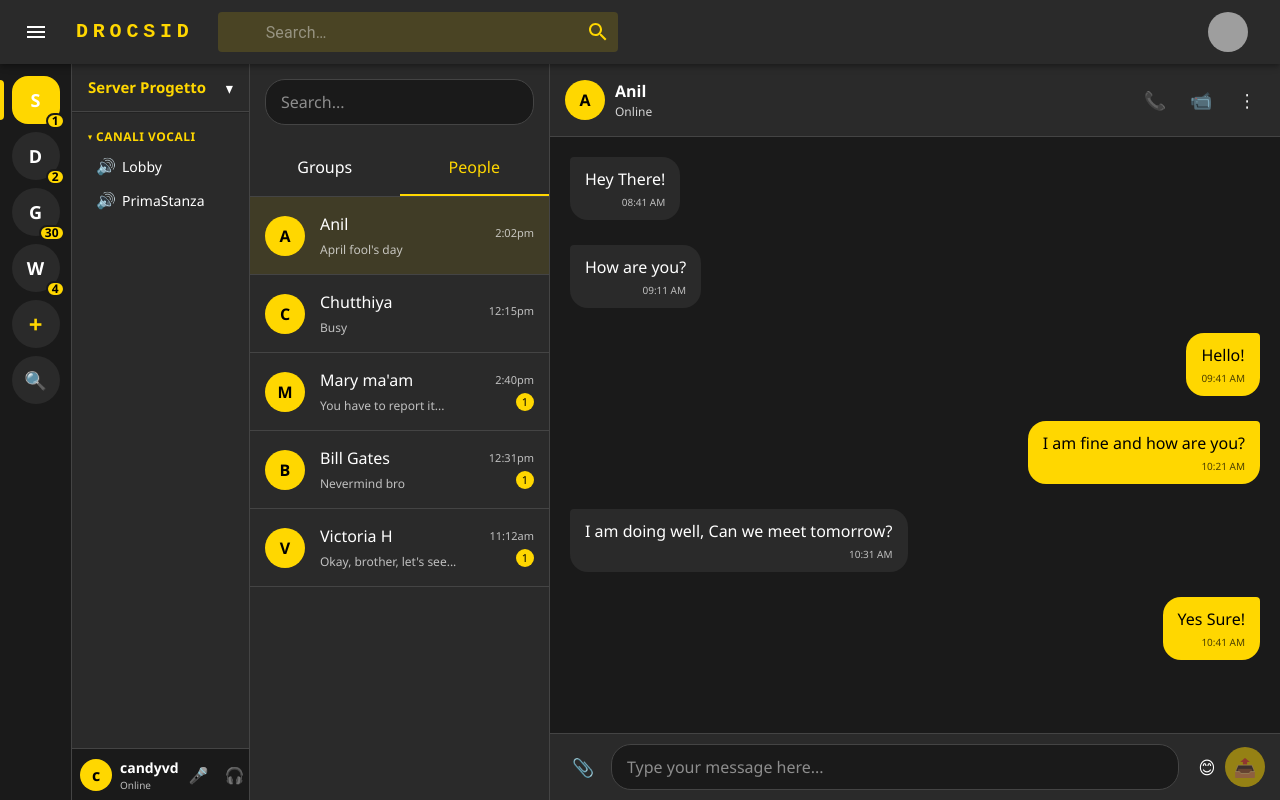
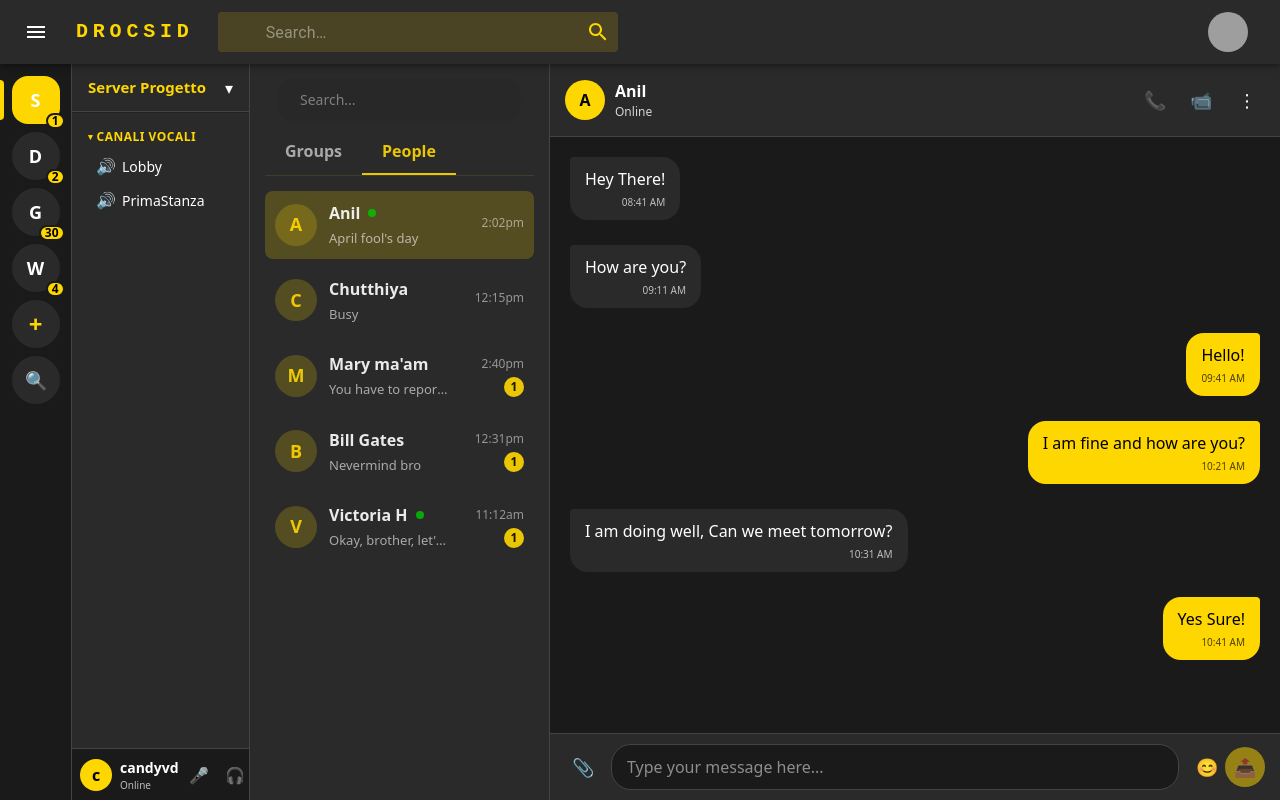
Before and after one commit to vendittogiovanni97/ProgettoFinaleCorso, a React (Vite) app in the folder Frontend/: page /dashboard in a window 1280 px wide. Built offline with nearby package versions, Linux system fonts and the light colour scheme; grey boxes are pictures that could not be loaded.

Commit message:
barraandchat

```diff
--- a/Frontend/src/App.css
+++ b/Frontend/src/App.css
@@ -10,20 +10,14 @@
   --hover-color: rgba(255, 215, 0, 0.1); /* Giallo trasparente per hover */
 }
 
-* {
-  margin: 0;
-  padding: 0;
-  box-sizing: border-box;
-  font-family: "Segoe UI", Tahoma, Geneva, Verdana, sans-serif;
-}
 
-body {
+/*body {
   background-color: var(--background-dark);
   color: var(--text-light);
   font-family: "Segoe UI", Tahoma, Geneva, Verdana, sans-serif;
   margin: 0;
   padding: 0;
-}
+}*/
 
 .app-wrapper {
   display: flex;
@@ -40,45 +34,6 @@
   height: calc(100vh - 64px);
   margin-top: 64px; /* Space for top bar */
   overflow: hidden;
-}
-
-/* Barra superiore (AppBar) */
-.responsive-app-bar {
-  background-color: var(--background-light);
-  color: var(--text-light);
-  position: fixed;
-  top: 0;
-  left: 0;
-  right: 0;
-  height: 64px;
-  z-index: 100;
-  display: flex;
-  align-items: center;
-  justify-content: space-between;
-  padding: 0 20px;
-  box-shadow: 0 2px 4px rgba(0, 0, 0, 0.2);
-}
-
-.app-logo {
-  font-size: 20px;
-  font-weight: bold;
-  color: var(--primary-color);
-}
-
-.nav-links {
-  display: flex;
-  gap: 20px;
-}
-
-.nav-link {
-  color: var(--text-light);
-  text-decoration: none;
-  padding: 8px 12px;
-  border-radius: 4px;
-}
-
-.nav-link:hover {
-  background-color: var(--hover-color);
 }
 
 /* Sidebar modificata (ora vuota) */
--- a/Frontend/src/Components/chat/ChatLists.tsx
+++ b/Frontend/src/Components/chat/ChatLists.tsx
@@ -1,5 +1,6 @@
 import React, { useState } from "react";
 import { ChatListsProps } from "../../types/components/typesChatLists";
+import * as S from "../../styled/ChatListStyled";
 
 const ChatLists: React.FC<ChatListsProps> = ({
   contacts,
@@ -19,87 +20,82 @@
   );
 
   const handleTabClick = (tab: "groups" | "people") => {
-    console.log(`Tab clicked: ${tab}`);
     setActiveTab(tab);
   };
 
   const handleChatClick = (id: number, isGroup: boolean, name: string) => {
-    console.log(`Chat clicked: ${id}, isGroup: ${isGroup}, name: ${name}`);
     onSelectChat(id, isGroup, name);
   };
 
   return (
-    <div className="chat-lists">
-      <div className="search-container">
-        <input
+    <S.ChatListsContainer>
+      <S.SearchContainer>
+        <S.SearchInput
           type="text"
           placeholder="Search..."
-          className="search-input"
           value={searchQuery}
           onChange={(e) => setSearchQuery(e.target.value)}
         />
-      </div>
+      </S.SearchContainer>
 
-      <div className="tabs">
-        <div
-          className={`tab ${activeTab === "groups" ? "active" : ""}`}
+      <S.TabsContainer>
+        <S.Tab
+          active={activeTab === "groups"}
           onClick={() => handleTabClick("groups")}
         >
           Groups
-        </div>
-        <div
-          className={`tab ${activeTab === "people" ? "active" : ""}`}
+        </S.Tab>
+        <S.Tab
+          active={activeTab === "people"}
           onClick={() => handleTabClick("people")}
         >
           People
-        </div>
-      </div>
+        </S.Tab>
+      </S.TabsContainer>
 
-      <div className="chat-list">
+      <S.ChatList>
         {activeTab === "people" &&
           filteredContacts.map((contact) => (
-            <div
+            <S.ChatItem
               key={contact.id}
-              className={`chat-item ${activeChatId === contact.id ? "active" : ""}`}
+              active={activeChatId === contact.id}
               onClick={() => handleChatClick(contact.id, false, contact.name)}
             >
-              <div className="chat-avatar">{contact.name.charAt(0)}</div>
-              <div className="chat-details">
-                <div className="chat-name">
+              <S.ChatAvatar>{contact.name.charAt(0)}</S.ChatAvatar>
+              <S.ChatDetails>
+                <S.ChatName>
                   {contact.name}
-                  {contact.isOnline && (
-                    <span className="status-indicator"></span>
-                  )}
-                </div>
-                <div className="chat-preview">{contact.status}</div>
-              </div>
-              <div className="chat-meta">
-                <div className="chat-time">{contact.lastSeen}</div>
-                {Math.random() > 0.5 && <div className="unread-badge">1</div>}
-              </div>
-            </div>
+                  {contact.isOnline && <S.StatusIndicator />}
+                </S.ChatName>
+                <S.ChatPreview>{contact.status}</S.ChatPreview>
+              </S.ChatDetails>
+              <S.ChatMeta>
+                <S.ChatTime>{contact.lastSeen}</S.ChatTime>
+                {Math.random() > 0.5 && <S.UnreadBadge>1</S.UnreadBadge>}
+              </S.ChatMeta>
+            </S.ChatItem>
           ))}
 
         {activeTab === "groups" &&
           filteredGroups.map((group) => (
-            <div
+            <S.ChatItem
               key={group.id}
-              className={`chat-item ${activeChatId === group.id ? "active" : ""}`}
+              active={activeChatId === group.id}
               onClick={() => handleChatClick(group.id, true, group.name)}
             >
-              <div className="chat-avatar">{group.name.charAt(0)}</div>
-              <div className="chat-details">
-                <div className="chat-name">{group.name}</div>
-                <div className="chat-preview">{group.description}</div>
-              </div>
-              <div className="chat-meta">
-                <div className="chat-time">{group.lastActive}</div>
-                {Math.random() > 0.5 && <div className="unread-badge">2</div>}
-              </div>
-            </div>
+              <S.ChatAvatar>{group.name.charAt(0)}</S.ChatAvatar>
+              <S.ChatDetails>
+                <S.ChatName>{group.name}</S.ChatName>
+                <S.ChatPreview>{group.description}</S.ChatPreview>
+              </S.ChatDetails>
+              <S.ChatMeta>
+                <S.ChatTime>{group.lastActive}</S.ChatTime>
+                {Math.random() > 0.5 && <S.UnreadBadge>2</S.UnreadBadge>}
+              </S.ChatMeta>
+            </S.ChatItem>
           ))}
-      </div>
-    </div>
+      </S.ChatList>
+    </S.ChatListsContainer>
   );
 };
 
--- a/Frontend/src/css/ChatLists.css
+++ /dev/null
@@ -1,149 +0,0 @@
-.chatlists-container {
-    width: 100%;
-    height: 100%;
-    overflow-y: auto;
-    background-color: var(--background-dark);
-    display: flex;
-    flex-direction: column;
-    padding: 15px;
-    gap: 20px;
-    position: fixed;
-  }
-
-  .search-bar {
-    background-color: var(--background-light);
-    margin: 15px;
-    border-radius: 20px;
-    padding: 10px 16px;
-    display: flex;
-    align-items: center;
-    box-shadow: 0 1px 3px rgba(0, 0, 0, 0.1);
-  }
-
-  .search-bar input {
-    border: none;
-    outline: none;
-    width: 100%;
-    margin-left: 8px;
-    font-size: 14px;
-    color: var(--text-light);
-    background-color: transparent;
-  }
-
-  .search-icon {
-    color: #888;
-  }
-
-  .section {
-    background-color: var(--background-light);
-    border-radius: 12px;
-    box-shadow: 0 2px 8px rgba(0, 0, 0, 0.1);
-    padding: 15px;
-  }
-
-  .section-title {
-    font-size: 16px;
-    font-weight: bold;
-    margin-bottom: 12px;
-    color: var(--text-light);
-  }
-
-  .chat-item {
-    display: flex;
-    align-items: center;
-    padding: 10px;
-    position: relative;
-    cursor: pointer;
-    transition: background-color 0.2s;
-    border-radius: 8px;
-  }
-
-  .chat-item:hover {
-    background-color: var(--hover-color);
-  }
-
-  .chat-item.active {
-    background-color: rgba(255, 215, 0, 0.2);
-  }
-
-  .avatar {
-    width: 48px;
-    height: 48px;
-    min-width: 48px;
-    border-radius: 50%;
-    background-color: var(--primary-color);
-    overflow: hidden;
-    margin-right: 12px;
-    position: relative;
-    display: flex;
-    align-items: center;
-    justify-content: center;
-    color: var(--text-dark);
-    font-weight: bold;
-  }
-
-  .avatar img {
-    width: 100%;
-    height: 100%;
-    object-fit: cover;
-  }
-
-  .chat-details {
-    flex: 1;
-    min-width: 0;
-  }
-
-  .chat-name {
-    font-weight: 600;
-    margin-bottom: 4px;
-    color: var(--text-light);
-    white-space: nowrap;
-    overflow: hidden;
-    text-overflow: ellipsis;
-  }
-
-  .chat-preview {
-    color: #777;
-    font-size: 13px;
-    white-space: nowrap;
-    overflow: hidden;
-    text-overflow: ellipsis;
-  }
-
-  .chat-meta {
-    text-align: right;
-    color: #999;
-    font-size: 12px;
-    margin-left: 8px;
-    display: flex;
-    flex-direction: column;
-    align-items: flex-end;
-    min-width: 65px;
-  }
-
-  .chat-time {
-    margin-bottom: 4px;
-    white-space: nowrap;
-  }
-
-  .unread-badge {
-    background-color: var(--primary-color);
-    color: var(--text-dark);
-    border-radius: 50%;
-    width: 20px;
-    height: 20px;
-    display: flex;
-    align-items: center;
-    justify-content: center;
-    font-size: 12px;
-  }
-
-  .read-check {
-    color: #34c759;
-  }
-
-  .divider {
-    height: 1px;
-    background-color: var(--border-color);
-    margin: 10px 0;
-  }
--- /dev/null
+++ b/Frontend/src/styled/ChatListStyled.tsx
@@ -0,0 +1,151 @@
+import styled from "styled-components";
+
+export const ChatListsContainer = styled.div`
+   width: 100%;
+  height: calc(100vh - 120px); /* Altezza fissa per permettere scrolling */
+  overflow-y: auto; /* Abilita scroll verticale */
+  background: #2a2a2a
+  display: flex;
+  flex-direction: column;
+  padding: 15px 15px 5px; /* Padding ridotto in basso */
+  gap: 12px; /* Gap ridotto */
+`;
+
+export const SearchContainer = styled.div`
+  background: rgba(40, 40, 40, 0.88);
+  margin: 0 15px 10px; /* Margini ridotti */
+  border-radius: 12px; /* Bordi più stretti */
+  padding: 8px 12px; /* Padding ridotto */
+  display: flex;
+  align-items: center;
+  box-shadow: 0 1px 3px rgba(0, 0, 0, 0.1);
+  height: 40px; /* Altezza fissa */
+`;
+
+export const SearchInput = styled.input`
+  border: none;
+  outline: none;
+  width: 100%;
+  margin-left: 8px;
+  font-size: 14px;
+  color: rgba(255, 255, 255, 0.8);
+  background: transparent;
+`;
+
+export const TabsContainer = styled.div`
+  display: flex;
+  border-bottom: 1px solid rgba(255, 215, 0, 0.1);
+  margin-bottom: 15px;
+`;
+
+export const Tab = styled.div<{ active: boolean }>`
+  padding: 10px 20px;
+  cursor: pointer;
+  font-weight: 600;
+  color: ${({ active }) => (active ? "rgba(255, 215, 0, 0.9)" : "rgba(255, 255, 255, 0.6)")};
+  border-bottom: 2px solid ${({ active }) => (active ? "rgba(255, 215, 0, 0.9)" : "transparent")};
+  transition: all 0.2s ease;
+
+  &:hover {
+    color: rgba(255, 215, 0, 0.8);
+  }
+`;
+
+export const ChatList = styled.div`
+  display: flex;
+  flex-direction: column;
+  gap: 8px; /* Gap ridotto tra gli item */
+  padding-bottom: 10px; /* Spazio per lo scroll */
+`;
+
+export const ChatItem = styled.div<{ active: boolean }>`
+   display: flex;
+  align-items: center;
+  padding: 10px; /* Padding ridotto */
+  cursor: pointer;
+  transition: background 0.2s;
+  border-radius: 8px;
+  min-height: 60px; /* Altezza minima ridotta */
+  background: ${({ active }) => active ? "rgba(255, 215, 0, 0.2)" : "transparent"};
+
+  &:hover {
+    background: rgba(255, 215, 0, 0.1);
+  }
+`;
+
+export const ChatAvatar = styled.div`
+  width: 42px;
+  height: 42px;
+  min-width: 42px;
+  border-radius: 50%;
+  background: rgba(255, 215, 0, 0.2);
+  margin-right: 12px;
+  display: flex;
+  align-items: center;
+  justify-content: center;
+  color: rgba(255, 215, 0, 0.9);
+  font-weight: bold;
+  font-size: 18px;
+`;
+
+export const ChatDetails = styled.div`
+  flex: 1;
+  min-width: 0;
+`;
+
+export const ChatName = styled.div`
+  font-weight: 600;
+  margin-bottom: 4px;
+  color: rgba(255, 255, 255, 0.9);
+  white-space: nowrap;
+  overflow: hidden;
+  text-overflow: ellipsis;
+  display: flex;
+  align-items: center;
+  gap: 8px;
+`;
+
+export const StatusIndicator = styled.span`
+  display: inline-block;
+  width: 8px;
+  height: 8px;
+  border-radius: 50%;
+  background: rgba(0, 200, 0, 0.8);
+`;
+
+export const ChatPreview = styled.div`
+  color: rgba(255, 255, 255, 0.6);
+  font-size: 13px;
+  white-space: nowrap;
+  overflow: hidden;
+  text-overflow: ellipsis;
+`;
+
+export const ChatMeta = styled.div`
+  text-align: right;
+  color: rgba(255, 255, 255, 0.5);
+  font-size: 12px;
+  margin-left: 8px;
+  display: flex;
+  flex-direction: column;
+  align-items: flex-end;
+  min-width: 65px;
+`;
+
+export const ChatTime = styled.div`
+  margin-bottom: 4px;
+  white-space: nowrap;
+`;
+
+export const UnreadBadge = styled.div`
+  background: rgba(255, 215, 0, 0.9);
+  color: rgba(0, 0, 0, 0.9);
+  border-radius: 50%;
+  width: 20px;
+  height: 20px;
+  display: flex;
+  align-items: center;
+  justify-content: center;
+  font-size: 12px;
+  font-weight: bold;
+`;
```
Also changed, not shown: Frontend/src/Components/main/BarraSuperiore.tsx (+24 -23 lines), Frontend/src/styled/BarraSuperioreStyled.tsx (added, +14 -0 lines).
